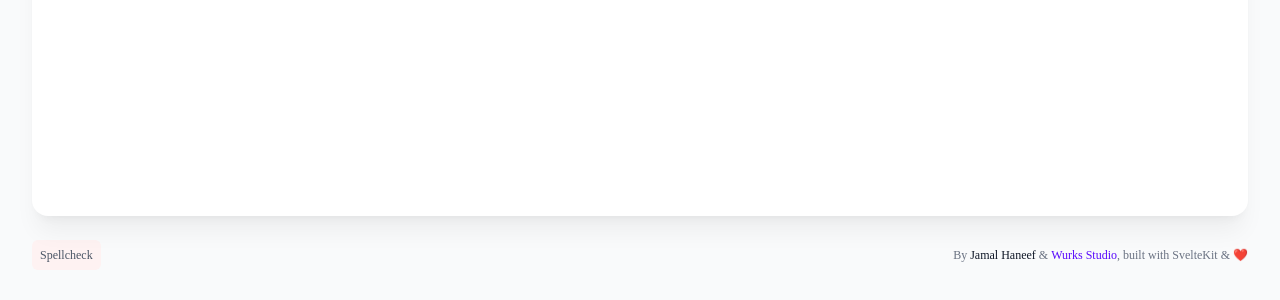
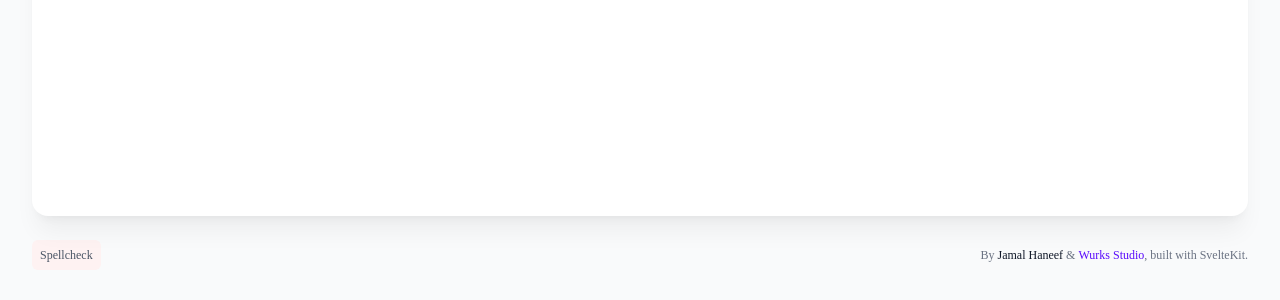
Before and after one commit to JHAhmed/yanpa, a SvelteKit app: page / in a window 1280 px wide. Shown: the part 498-798 px from the top of the page. Built offline with nearby package versions, Linux system fonts and the light colour scheme; some icons are missing; a web font is replaced by a local one.

Commit message:
feat: update scrollbar to dynamically change color in dark mode

```diff
--- a/src/routes/+page.svelte
+++ b/src/routes/+page.svelte
@@ -105,7 +105,7 @@
 	<div
 		class="relative flex h-full w-full grow flex-col rounded-2xl bg-white shadow-xl/5 transition-all duration-300 ease-in-out dark:bg-gray-950">
 		<textarea
-			class="focus:ring-none h-full w-full grow resize-none p-4 tracking-[-0.015em] text-gray-800 focus:outline-none lg:p-6 dark:text-gray-200 {textSizeMap[
+			class="focus:ring-none h-full w-full flex-1 resize-none p-4 tracking-[-0.015em] text-gray-800 focus:outline-none lg:p-6 dark:text-gray-200 {textSizeMap[
 				textSize
 			]}"
 			cols="64"
@@ -118,8 +118,8 @@
 	</div>
 
 	<div
-		class="mt-2 flex flex-col items-center justify-between gap-2 md:mt-4 md:flex-row md:text-sm lg:mt-6">
-		<div class="flex gap-2">
+		class="mt-3 flex flex-col items-center justify-between gap-3 md:mt-4 md:flex-row md:text-sm lg:mt-6">
+		<div class="flex gap-3">
 			<button
 				onclick={toggleSpellcheck}
 				class="rounded-md {spellcheck
@@ -139,23 +139,31 @@
 		<p class=" text-center text-xs text-gray-500">
 			By <span class="text-gray-900 dark:text-gray-200">Jamal Haneef</span> &
 			<a href="https://wurks.studio" class="text-primary dark:text-white">Wurks Studio</a>, built
-			with SvelteKit & ❤️
+			with SvelteKit.
 		</p>
 	</div>
 </div>
 
 <style>
-	textarea::-webkit-scrollbar {
-		width: 12px;
+	/*textarea::-webkit-scrollbar {
+		width: 8px;
 	}
 
 	textarea::-webkit-scrollbar-track {
 		background: #ffffff;
-		border-radius: 12px;
+		border-radius: 8px;
 	}
 
 	textarea::-webkit-scrollbar-thumb {
 		background: #424242;
-		border-radius: 12px;
+		border-radius: 8px;
 	}
+
+	.dark textarea::-webkit-scrollbar-track {
+		background: #030712;
+	}
+
+	.dark textarea::-webkit-scrollbar-thumb {
+		background: #ffffff;
+	}*/
 </style>
--- a/src/routes/layout.css
+++ b/src/routes/layout.css
@@ -10,3 +10,25 @@
 	--font-sans: 'Google Sans Flex', 'sans-serif';
 	--color-primary: #5809fc;
 }
+
+*::-webkit-scrollbar {
+	width: 8px;
+}
+
+*::-webkit-scrollbar-track {
+	background: #ffffff;
+	border-radius: 8px;
+}
+
+*::-webkit-scrollbar-thumb {
+	background: #424242;
+	border-radius: 8px;
+}
+
+.dark *::-webkit-scrollbar-track {
+	background: #030712;
+}
+
+.dark *::-webkit-scrollbar-thumb {
+	background: #ffffff;
+}
```
